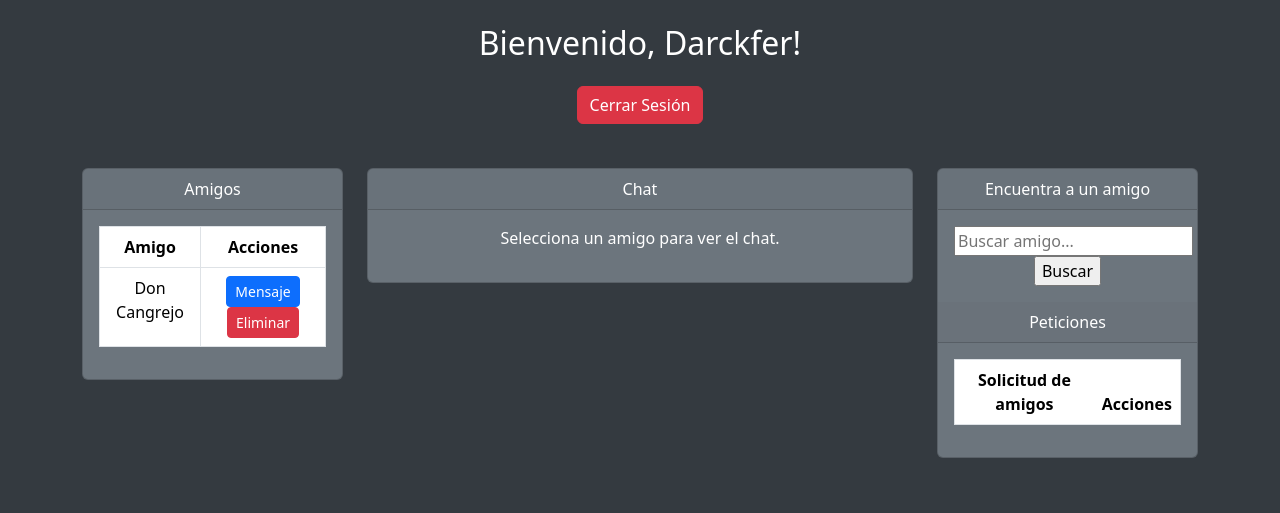
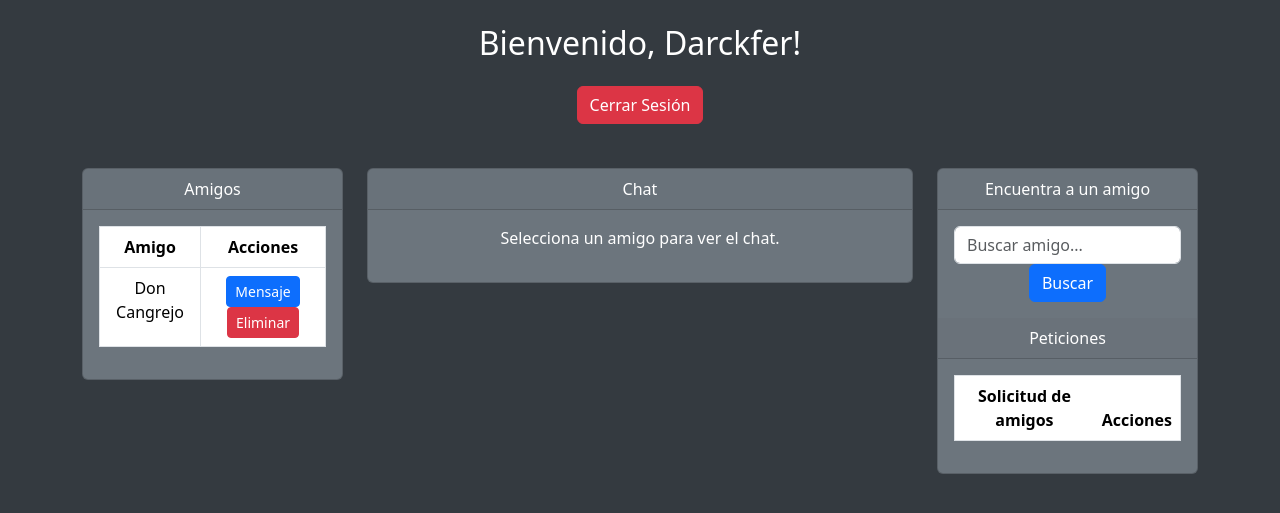
Before and after one commit to Julio-Cesar-Carrillo/WhassapM7, a PHP site: page /perfil.php in a window 1280 px wide. Shown: the top 513 px of the page. Run offline with PHP 8.4, Linux system fonts and the light colour scheme; a user stored in the database is signed in; data comes from the database, SQL or seed files in the repository; lists and menus that the app fills with data are empty.

Commit message:
comentarios

```diff
--- a/procesos_perfil/encontraramigo.php
+++ b/procesos_perfil/encontraramigo.php
@@ -1,30 +1,38 @@
 <?php
 
+// Incluye el archivo que contiene la conexión a la base de datos
 include("./procesos_perfil/conexion.php");
 
-// Guardar el término de búsqueda en sesión si está definido
+// Guardar el término de búsqueda en la sesión si está definido
 if (isset($_GET['search'])) {
     $_SESSION['searchTerm'] = $_GET['search'];
 }
 
-// Recuperar el término de búsqueda desde la sesión o establecerlo vacío si no existe
+// Recuperar el término de búsqueda desde la sesión, o establecerlo como una cadena vacía si no existe
 $searchTerm = isset($_SESSION['searchTerm']) ? $_SESSION['searchTerm'] : '';
 ?>
 
+    <!-- Formulario de búsqueda -->
     <form method="get">
-    <input type="text" name="search" placeholder="Buscar amigo..." value="<?php echo htmlspecialchars($searchTerm, ENT_QUOTES, 'UTF-8'); ?>">
-    <input type="submit" value="Buscar">
+        <!-- Campo de texto para ingresar el término de búsqueda, con valor previamente buscado -->
+        <input type="text" name="search" class="form-control" placeholder="Buscar amigo..." value="<?php echo htmlspecialchars($searchTerm, ENT_QUOTES, 'UTF-8'); ?>">
+        <!-- Botón para enviar el formulario de búsqueda -->
+        <input type="submit" class="btn btn-primary" value="Buscar">
     </form>
 
 <?php
 try {
+    // Obtener el ID del usuario actual desde la sesión
     $id = $_SESSION['id_user'];
     $searchCondition = "";
 
+    // Si hay un término de búsqueda, agregar una condición de búsqueda a la consulta SQL
     if (!empty($searchTerm)) {
         $searchCondition = "AND (u.nick_usu LIKE ? OR u.nom_usu LIKE ?)";
     }
 
+    // Construcción de la consulta SQL para buscar usuarios que no sean el usuario actual
+    // y que no estén ya en la lista de amigos del usuario actual
     $sql = "SELECT u.*
     FROM tbl_usuarios u
     WHERE u.id_usu != ?
@@ -35,32 +43,42 @@ try {
     )
     $searchCondition";
 
+    // Preparar la consulta SQL
     $stmt = mysqli_prepare($con, $sql);
 
     if (!empty($searchTerm)) {
+        // Si hay un término de búsqueda, crear el patrón de búsqueda
         $searchPattern = '%' . $searchTerm . '%';
-        // Vinculamos seis parámetros si hay un término de búsqueda
+        // Vincular los parámetros a la declaración preparada (6 en total)
         mysqli_stmt_bind_param($stmt, 'iiiiss', $id, $id, $id, $id, $searchPattern, $searchPattern);
     } else {
-        // Vinculamos solo cuatro parámetros cuando no hay término de búsqueda
+        // Vincular los parámetros a la declaración preparada (4 en total)
         mysqli_stmt_bind_param($stmt, 'iiii', $id, $id, $id, $id);
     }
 
+    // Ejecutar la consulta
     mysqli_stmt_execute($stmt);
+    // Obtener el resultado de la consulta
     $resultado = mysqli_stmt_get_result($stmt);
 
-    // Mostrar resultados solo si hay búsqueda y resultados
+    // Mostrar resultados solo si hay un término de búsqueda y se encuentran resultados
     if (!empty($searchTerm) && mysqli_num_rows($resultado) > 0) : ?>
+        <!-- Tabla para mostrar los resultados -->
         <table>
             <tbody>
+            <!-- Iterar sobre cada fila del resultado -->
             <?php foreach ($resultado as $fila) : ?>
                 <tr style="text-align: left;">
                     <td scope="row">
+                        <!-- Mostrar el nombre de usuario y el nombre del usuario asegurándose de que el HTML sea seguro -->
                         <?php echo htmlspecialchars($fila['nick_usu']) . " | " . htmlspecialchars($fila['nom_usu']); ?>
                     </td>
                     <td>
+                        <!-- Formulario para añadir al usuario como amigo -->
                         <form action="./procesos_perfil/añadir_amigo.php" method="post">
+                            <!-- Campo oculto con el ID del usuario a añadir -->
                             <input type="hidden" name="id" value="<?php echo htmlspecialchars($fila['id_usu']); ?>">
+                            <!-- Botón para enviar la solicitud de amistad -->
                             <input type="submit" value="Añadir">
                         </form>
                     </td>
@@ -69,11 +87,13 @@ try {
             </tbody>
         </table>
     <?php elseif (!empty($searchTerm)) : ?>
+        <!-- Mensaje en caso de que no se encuentren resultados -->
         <p>No se encontraron resultados para "<?php echo htmlspecialchars($searchTerm, ENT_QUOTES, 'UTF-8'); ?>"</p>
     <?php endif; ?>
 
     <?php
 } catch (Exception $th) {
+    // Manejo de errores
     echo "Error: " . $th->getMessage();
 }
 ?>
--- a/procesos_perfil/peticiones.php
+++ b/procesos_perfil/peticiones.php
@@ -28,12 +28,12 @@
                 <td>
                     <form action="./procesos_perfil/aceptar.php" method="post" style="display: inline;">
                         <input type="hidden" name="id" value="<?php echo $fila['id_emisor']; ?>">
-                        <input type="submit" value="Aceptar">
+                        <input type="submit" class="btn btn-primary btn-sm" value="Aceptar">
                     </form>
 
                     <form action="./procesos_perfil/eliminar_amigo.php" method="post" style="display: inline;">
                         <input type="hidden" name="id" value="<?php echo $fila['id_emisor']; ?>">
-                        <input type="submit" value="Eliminar">
+                        <input type="submit" class="btn btn-danger btn-sm" value="Eliminar">
                     </form>
                 </td>
             </tr>
```
Also changed, not shown: procesos_perfil/aceptar.php (+21 -4 lines), procesos_perfil/mandar_mensaje.php (+18 -0 lines). Lines whose indentation alone changed are shown as unchanged.
